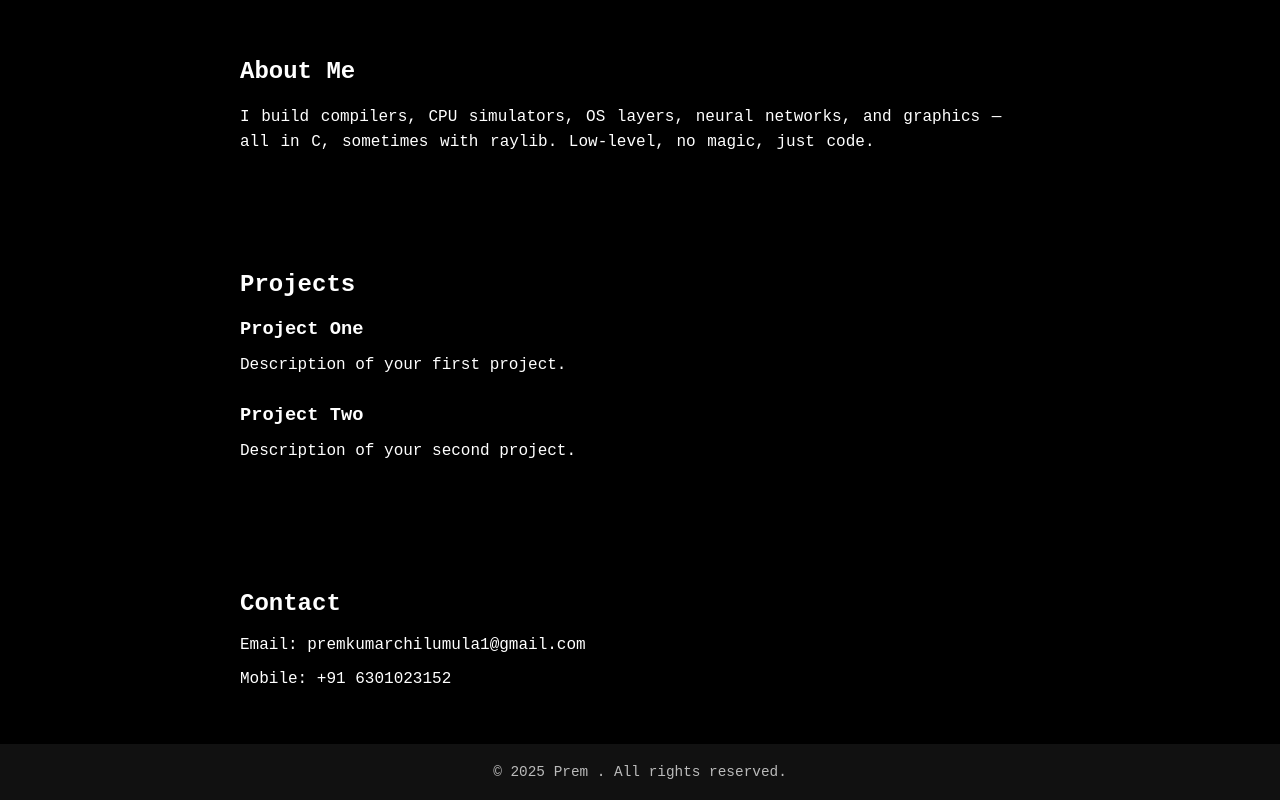
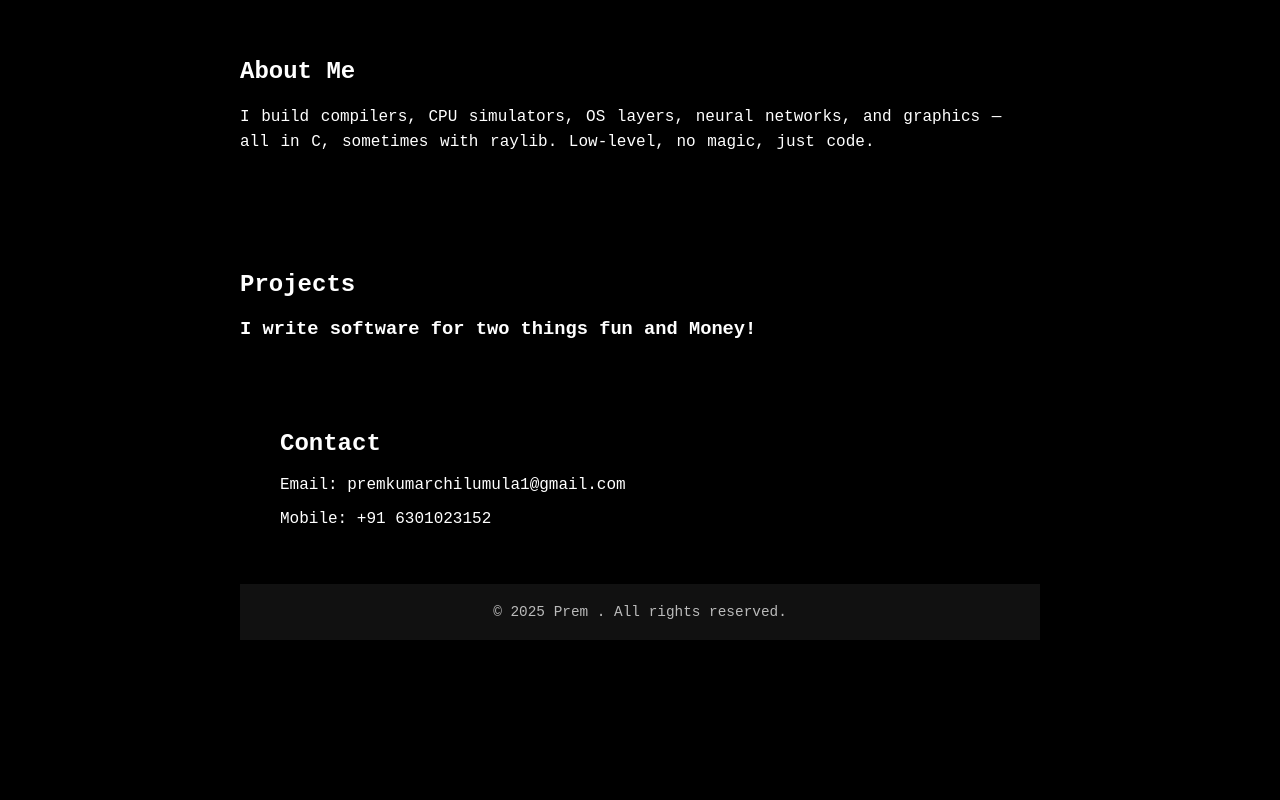
Before and after one commit to prem878/prem878.github.io, a plain HTML site: page index.html in a window 1280 px wide. Shown: the part 87-887 px from the top of the page. After the commit the page ends 800 px from the top, so only its background shows below. Drawn offline with Linux system fonts and the light colour scheme; a web font is replaced by a local one.

```diff
--- a/index.html
+++ b/index.html
@@ -23,15 +23,9 @@
     <h2>Projects</h2>
 
     <div class="project">
-      <h3>Project One</h3>
-      <p>Description of your first project.</p>
+      <h3>I write software for two things fun and Money!</h3>
     </div>
 
-    <div class="project">
-      <h3>Project Two</h3>
-      <p>Description of your second project.</p>
-    </div>
-  </section>
 
   <section id="contact">
     <h2>Contact</h2>
```
